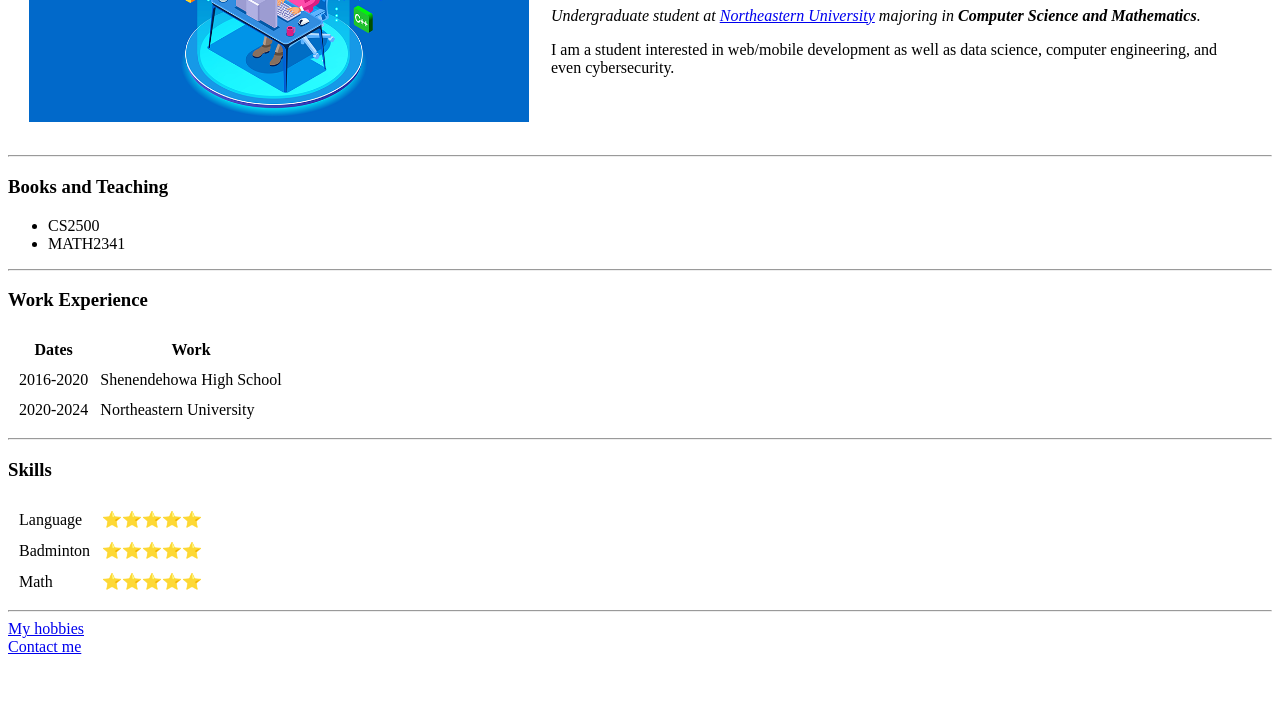
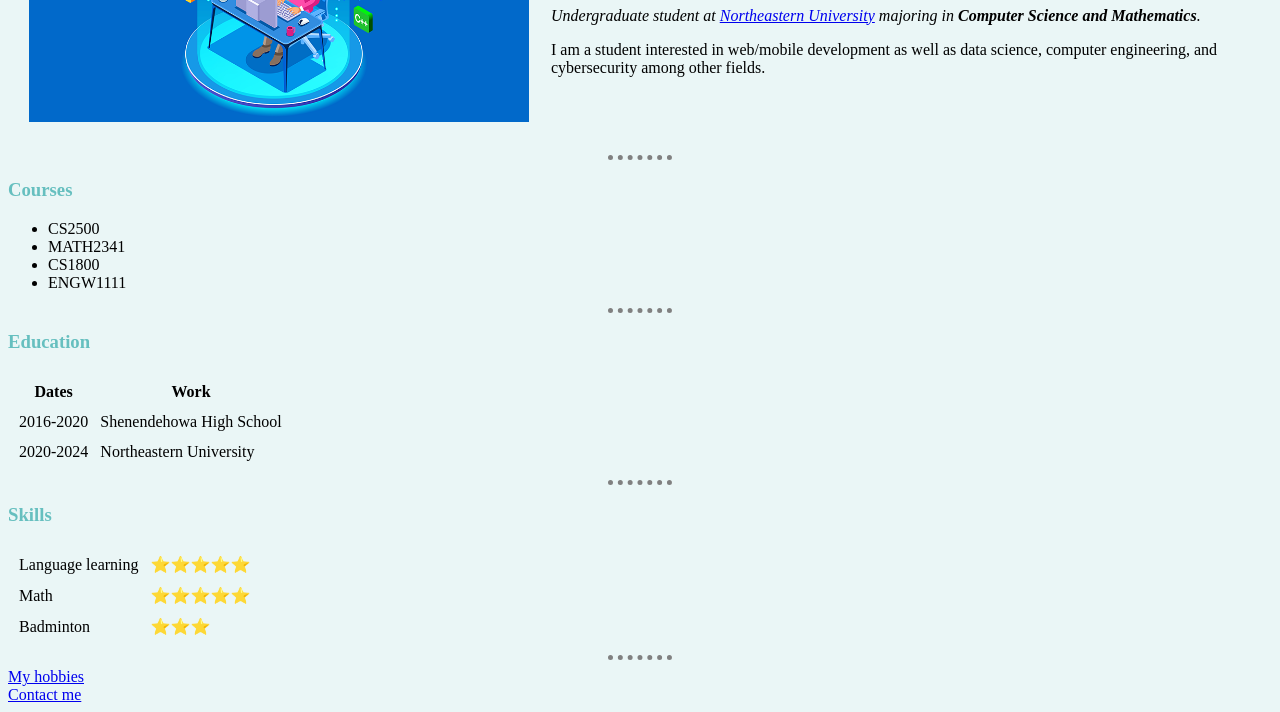
Before and after one commit to chromium-52/cv, a plain HTML site: page index.html in a window 1280 px wide. Shown: the part 136-848 px from the top of the page. Before the commit the page ends 800 px from the top, so only its background shows below. Drawn offline with Linux system fonts and the light colour scheme.

Commit message:
Update cv website files

```diff
--- /dev/null
+++ b/css/styles.css
@@ -0,0 +1,16 @@
+body {
+  background-color: #EAF6F6;
+}
+hr {
+  border-style: none;
+  border-top-style: dotted;
+  border-color: gray;
+  border-width: 5px;
+  width: 5%;
+}
+h1 {
+  color: #66BFBF;
+}
+h3 {
+  color: #66BFBF;
+}
--- a/index.html
+++ b/index.html
@@ -4,6 +4,7 @@
 <head>
   <meta charset="utf-8">
   <title>Kenny's Personal Site</title>
+  <link rel="stylesheet" href="css/styles.css">
 </head>
 
 <body>
@@ -12,17 +13,19 @@
       <td><img src="images/webdev.png" alt="Web Development" width=500px></td>
       <td><h1>Kenny Jung</h1>
       <p><em>Undergraduate student at <a href="https://www.northeastern.edu/">Northeastern University</a> majoring in <strong>Computer Science and Mathematics</strong>.</em></p>
-      <p>I am a student interested in web/mobile development as well as data science, computer engineering, and even cybersecurity.</p></td>
+      <p>I am a student interested in web/mobile development as well as data science, computer engineering, and cybersecurity among other fields.</p></td>
     </tr>
   </table>
   <hr>
-  <h3>Books and Teaching</h3>
+  <h3>Courses</h3>
   <ul>
     <li>CS2500</li>
     <li>MATH2341</li>
+    <li>CS1800</li>
+    <li>ENGW1111</li>
   </ul>
   <hr>
-  <h3>Work Experience</h3>
+  <h3>Education</h3>
   <table cellspacing=10>
     <thead>
       <tr>
@@ -45,16 +48,16 @@
   <h3>Skills</h3>
   <table cellspacing=10>
     <tr>
-      <td>Language</td>
-      <td>⭐⭐⭐⭐⭐</td>
-    </tr>
-    <tr>
-      <td>Badminton</td>
+      <td>Language learning</td>
       <td>⭐⭐⭐⭐⭐</td>
     </tr>
     <tr>
       <td>Math</td>
       <td>⭐⭐⭐⭐⭐</td>
+    </tr>
+    <tr>
+      <td>Badminton</td>
+      <td>⭐⭐⭐</td>
     </tr>
   </table>
   <hr>
```
Also changed, not shown: contact-me.html (+1 -0 lines), hobbies.html (+1 -0 lines).
